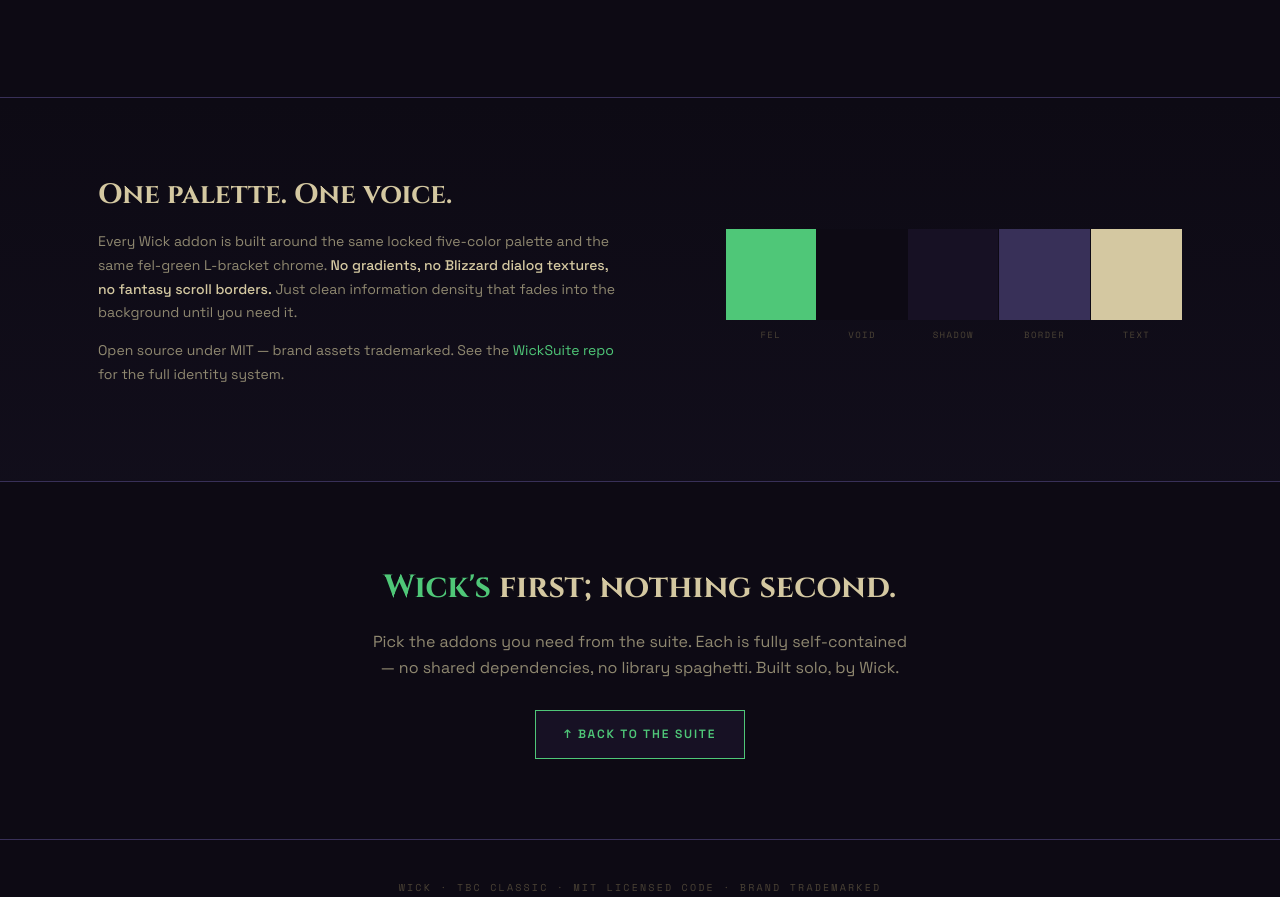
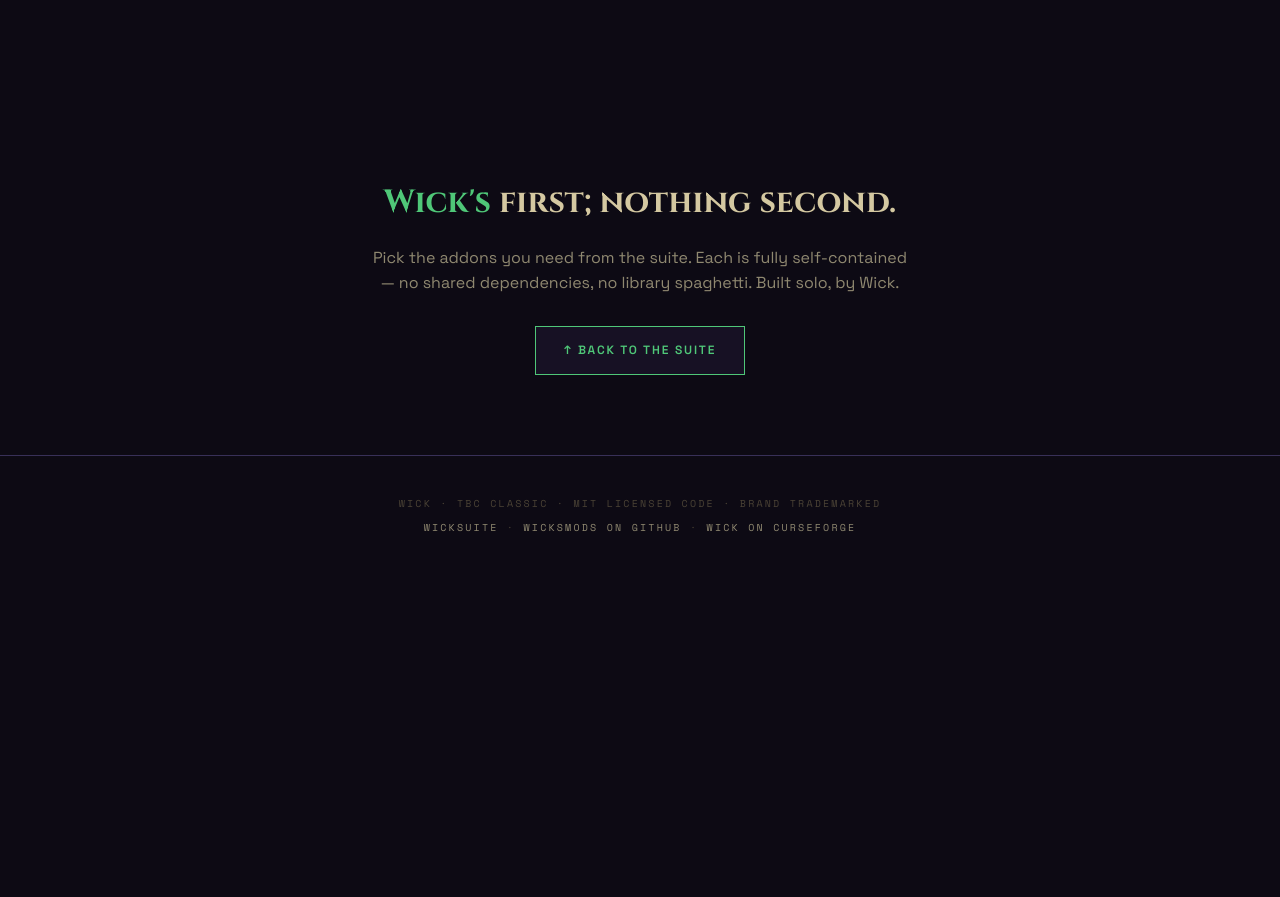
Before and after one commit to Wicksmods/Wicksmods.github.io, a plain HTML site: page index.html in a window 1280 px wide. Shown: the part 1616-2513 px from the top of the page. After the commit the page ends 2210 px from the top, so only its background shows below. Drawn offline with nearby package versions, Linux system fonts and the light colour scheme.

Commit message:
Drop palette section — page is the palette, no need to spell it out

```diff
--- a/index.html
+++ b/index.html
@@ -248,50 +248,6 @@
     z-index: 2;
   }
 
-  /* Brand strip ─────────────────────────────────────────────── */
-  .brand-strip {
-    padding: 80px 28px;
-    border-top: 1px solid var(--border);
-    border-bottom: 1px solid var(--border);
-    background:
-      linear-gradient(180deg, rgba(13,10,20,0.0) 0%, rgba(56,48,88,0.10) 100%),
-      var(--void);
-  }
-  .brand-strip .container {
-    display: grid;
-    grid-template-columns: 1.2fr 1fr;
-    gap: 80px;
-    align-items: center;
-  }
-  .brand-strip h2 {
-    font-family: 'Cinzel', serif; font-weight: 700;
-    font-size: 28px; color: var(--text);
-    margin-bottom: 18px; line-height: 1.2;
-  }
-  .brand-strip h2 .apo { color: var(--fel); }
-  .brand-strip p {
-    font-size: 14px; color: var(--text-dim);
-    line-height: 1.7; margin-bottom: 14px; max-width: 520px;
-  }
-  .brand-strip p strong { color: var(--text); font-weight: 500; }
-  .palette {
-    display: grid; grid-template-columns: repeat(5, 1fr);
-    gap: 0; padding-bottom: 30px;
-  }
-  .swatch {
-    aspect-ratio: 1; position: relative;
-    border-right: 1px solid var(--void);
-  }
-  .swatch:last-child { border-right: none; }
-  .swatch::after {
-    content: attr(data-name);
-    position: absolute; bottom: -22px; left: 0; right: 0;
-    text-align: center;
-    font-family: 'Space Mono', monospace;
-    font-size: 9px; letter-spacing: 0.15em;
-    color: var(--text-mute); text-transform: uppercase;
-  }
-
   /* CTA strip ──────────────────────────────────────────────── */
   .cta {
     padding: 80px 28px;
@@ -327,8 +283,6 @@
     .wordmark-sub { font-size: 24px; letter-spacing: 0.35em; }
     .hero { padding: 80px 28px 70px; }
     .hero-tagline { font-size: 18px; }
-    .brand-strip .container { grid-template-columns: 1fr; gap: 40px; }
-    .palette { max-width: 360px; }
   }
   @media (max-width: 480px) {
     .wordmark { font-size: 60px; }
@@ -480,25 +434,6 @@
 </section>
 
 <!-- BRAND STRIP ─────────────────────────────────────────── -->
-<section class="brand-strip">
-  <div class="container">
-    <div>
-      <h2>One palette. One voice.</h2>
-      <p>Every Wick addon is built around the same locked five-color palette and the same fel-green L-bracket chrome. <strong>No gradients, no Blizzard dialog textures, no fantasy scroll borders.</strong> Just clean information density that fades into the background until you need it.</p>
-      <p>Open source under MIT — brand assets trademarked. See the <a href="https://github.com/Wicksmods/WickSuite">WickSuite repo</a> for the full identity system.</p>
-    </div>
-    <div>
-      <div class="palette">
-        <div class="swatch" style="background:#4FC778" data-name="Fel"></div>
-        <div class="swatch" style="background:#0D0A14" data-name="Void"></div>
-        <div class="swatch" style="background:#171124" data-name="Shadow"></div>
-        <div class="swatch" style="background:#383058" data-name="Border"></div>
-        <div class="swatch" style="background:#D4C8A1" data-name="Text"></div>
-      </div>
-    </div>
-  </div>
-</section>
-
 <!-- CTA ─────────────────────────────────────────────────── -->
 <section class="cta">
   <h2><span class="apo">Wick's</span> first; nothing second.</h2>
```
